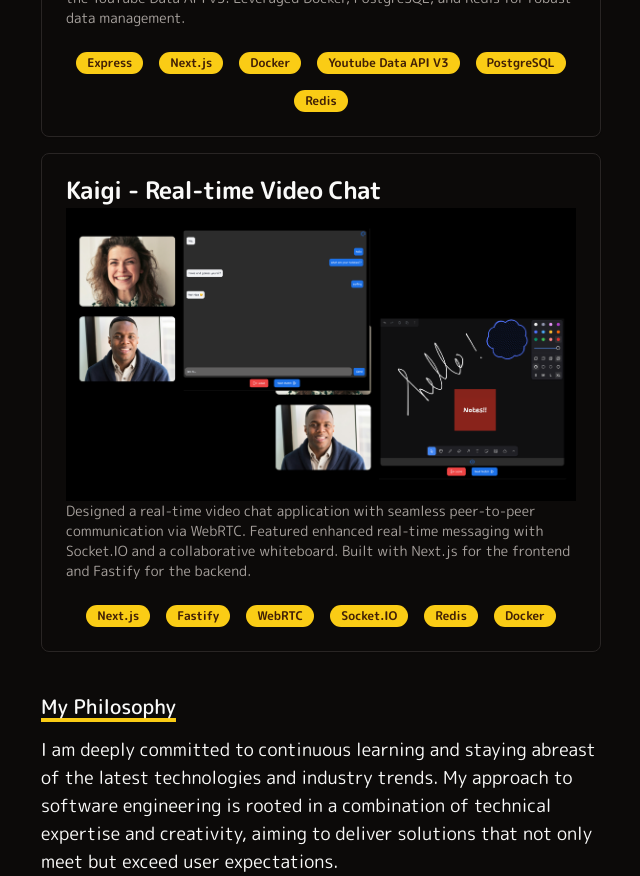
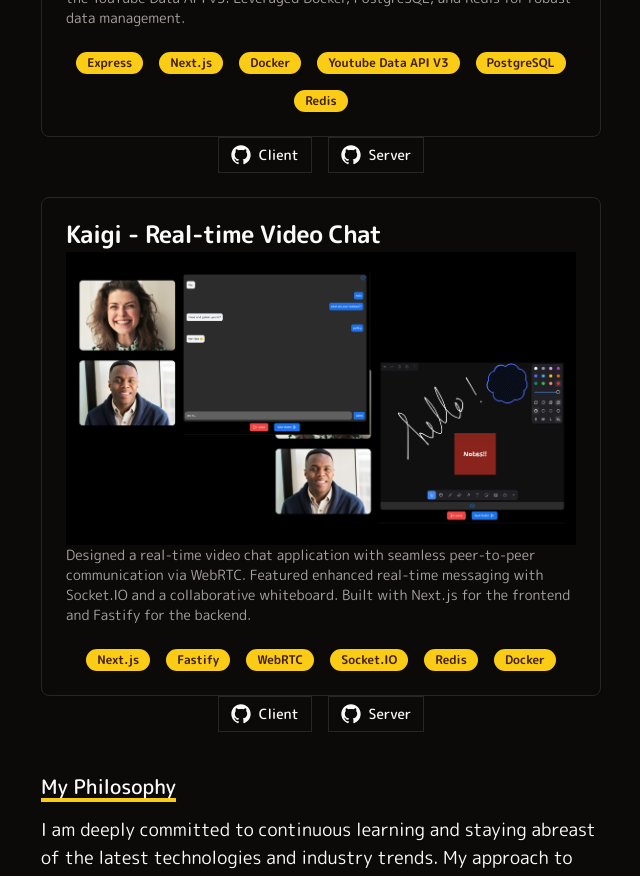
Before and after one commit to nilu2039/nilanjan-portfolio, a Next.js app: page / in a window 1280 px wide. Shown: the part 1900-2776 px from the top of the page, without its empty margins (319-959 px from the left). Built offline with nearby package versions, Linux system fonts and the light colour scheme.

Commit message:
attached repo url to projects

```diff
--- a/package.json
+++ b/package.json
@@ -10,11 +10,15 @@
   },
   "dependencies": {
     "@radix-ui/react-dropdown-menu": "^2.1.1",
+    "@radix-ui/react-icons": "^1.3.0",
     "@radix-ui/react-separator": "^1.1.0",
+    "@radix-ui/react-slot": "^1.1.0",
     "class-variance-authority": "^0.7.0",
     "clsx": "^2.1.1",
+    "i": "^0.3.7",
     "lucide-react": "^0.416.0",
     "next": "14.2.5",
+    "npm": "^10.8.2",
     "react": "^18",
     "react-dom": "^18",
     "tailwind-merge": "^2.4.0",
--- a/src/components/projects.tsx
+++ b/src/components/projects.tsx
@@ -1,8 +1,10 @@
 import flixrProjectImage from "@/assets/images/flixr.png";
 import kaigiProjectImage from "@/assets/images/kaigi.png";
+import { GitHubLogoIcon } from "@radix-ui/react-icons";
 import Image, { StaticImageData } from "next/image";
 import Link from "next/link";
 import { Badge } from "./ui/badge";
+import { Button } from "./ui/button";
 import {
   Card,
   CardContent,
@@ -17,14 +19,20 @@
   image,
   tags,
   href,
+  repos = [],
 }: {
   title: string;
   description: string;
   image: StaticImageData;
   tags: string[];
   href: string;
+  repos: {
+    title: string;
+    url: string;
+  }[];
 }) => {
   return (
+    <div className="">
       <Link href={href} target="_blank">
         <Card className="cursor-pointer">
           <CardHeader>
@@ -43,6 +51,23 @@
           </CardContent>
         </Card>
       </Link>
+      <div className="flex flex-row items-center justify-center gap-4">
+        {repos.map((repo) => (
+          <Button
+            key={repo.url}
+            variant="outline"
+            size="sm"
+            className="flex flex-row gap-2 rounded-none"
+            asChild
+          >
+            <Link href={repo.url} target="_blank">
+              <GitHubLogoIcon className="w-5 h-5" />
+              <p>{repo.title}</p>
+            </Link>
+          </Button>
+        ))}
+      </div>
+    </div>
   );
 };
 
@@ -52,6 +77,7 @@
       <p className="font-medium underline decoration-4 decoration-primary underline-offset-4 text-xl">
         Notable Projects
       </p>
+      <div className="flex flex-col gap-6">
         <ProjectCard
           href="https://flixr.nilanjan.xyz/"
           title="Flixr - Automated YouTube Video Upload Tool"
@@ -68,6 +94,16 @@
             "PostgreSQL",
             "Redis",
           ]}
+          repos={[
+            {
+              title: "Client",
+              url: "https://github.com/nilu2039/flixr-client",
+            },
+            {
+              title: "Server",
+              url: "https://github.com/nilu2039/flixr-server",
+            },
+          ]}
         />
         <ProjectCard
           href="https://kaigi.nilanjan.xyz/"
@@ -77,8 +113,26 @@
           Socket.IO and a collaborative whiteboard. Built with Next.js for the
           frontend and Fastify for the backend."
           image={kaigiProjectImage}
-        tags={["Next.js", "Fastify", "WebRTC", "Socket.IO", "Redis", "Docker"]}
+          tags={[
+            "Next.js",
+            "Fastify",
+            "WebRTC",
+            "Socket.IO",
+            "Redis",
+            "Docker",
+          ]}
+          repos={[
+            {
+              title: "Client",
+              url: "https://github.com/nilu2039/kaigi-client",
+            },
+            {
+              title: "Server",
+              url: "https://github.com/nilu2039/kaigi-server",
+            },
+          ]}
         />
+      </div>
     </div>
   );
 };
--- /dev/null
+++ b/src/components/ui/button.tsx
@@ -0,0 +1,56 @@
+import * as React from "react"
+import { Slot } from "@radix-ui/react-slot"
+import { cva, type VariantProps } from "class-variance-authority"
+
+import { cn } from "@/lib/utils"
+
+const buttonVariants = cva(
+  "inline-flex items-center justify-center whitespace-nowrap rounded-md text-sm font-medium ring-offset-background transition-colors focus-visible:outline-none focus-visible:ring-2 focus-visible:ring-ring focus-visible:ring-offset-2 disabled:pointer-events-none disabled:opacity-50",
+  {
+    variants: {
+      variant: {
+        default: "bg-primary text-primary-foreground hover:bg-primary/90",
+        destructive:
+          "bg-destructive text-destructive-foreground hover:bg-destructive/90",
+        outline:
+          "border border-input bg-background hover:bg-accent hover:text-accent-foreground",
+        secondary:
+          "bg-secondary text-secondary-foreground hover:bg-secondary/80",
+        ghost: "hover:bg-accent hover:text-accent-foreground",
+        link: "text-primary underline-offset-4 hover:underline",
+      },
+      size: {
+        default: "h-10 px-4 py-2",
+        sm: "h-9 rounded-md px-3",
+        lg: "h-11 rounded-md px-8",
+        icon: "h-10 w-10",
+      },
+    },
+    defaultVariants: {
+      variant: "default",
+      size: "default",
+    },
+  }
+)
+
+export interface ButtonProps
+  extends React.ButtonHTMLAttributes<HTMLButtonElement>,
+    VariantProps<typeof buttonVariants> {
+  asChild?: boolean
+}
+
+const Button = React.forwardRef<HTMLButtonElement, ButtonProps>(
+  ({ className, variant, size, asChild = false, ...props }, ref) => {
+    const Comp = asChild ? Slot : "button"
+    return (
+      <Comp
+        className={cn(buttonVariants({ variant, size, className }))}
+        ref={ref}
+        {...props}
+      />
+    )
+  }
+)
+Button.displayName = "Button"
+
+export { Button, buttonVariants }
```
Also changed, not shown: 1 other file (tests, documents, lock files or other folders). Lines whose indentation alone changed are shown as unchanged.
